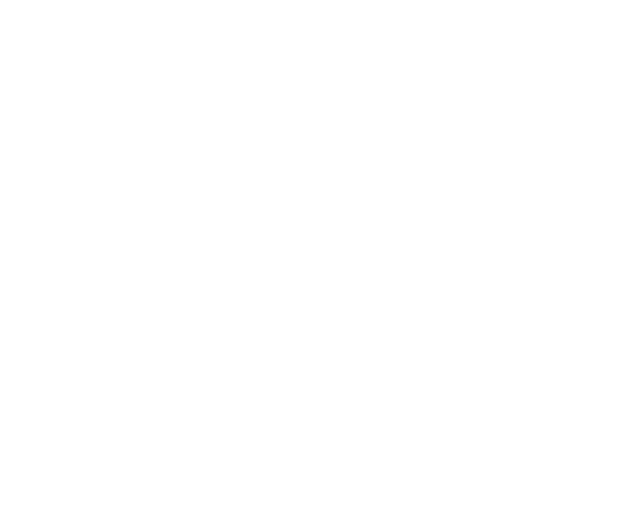
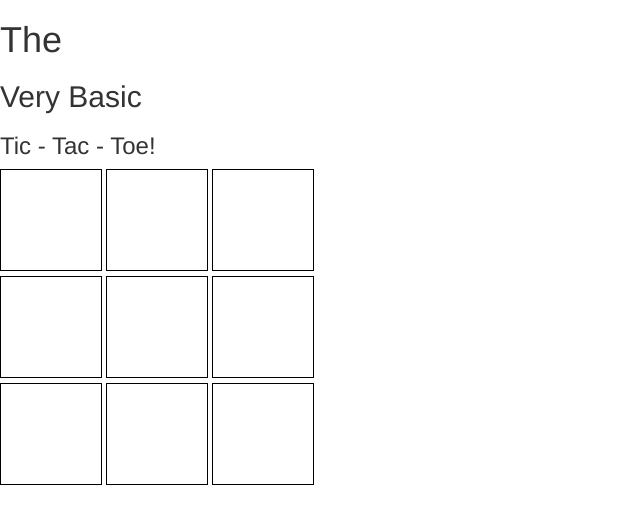
Before and after one commit to Epi2015/tictactoe, a plain HTML site: page index.html in a window 1280 px wide. Shown: the whole page, without its empty margins (0-640 px from the left). Drawn offline with Linux system fonts and the light colour scheme.

Commit message:
add canvas grid to index.html

```diff
--- a/css/styles.css
+++ b/css/styles.css
@@ -1,13 +1,4 @@
-.jumbotron h2 {
-	text-align: center;
-}
+canvas {
+border:1px solid black;
 
-.jumbotron {
-	margin-top: 25px;
-	padding-top: 3px;
-	padding-bottom: 10px;
-}
-
-.panel{
-	margin-top:30px;
-}
+	}
--- a/index.html
+++ b/index.html
@@ -11,6 +11,25 @@
   <body>
 
 
+    <h1>The</h1><h2>Very Basic</h2><h3> Tic - Tac - Toe!</h3>
+
+    <canvas id = "canvas1"  width="100" height="100" onclick="canvasClicked(1)"></canvas>
+    <canvas id = "canvas2"  width="100" height="100" onclick="canvasClicked(2)"></canvas>
+    <canvas id = "canvas3"  width="100" height="100" onclick="canvasClicked(3)"></canvas>
+    <br>
+    <canvas id = "canvas4"  width="100" height="100" onclick="canvasClicked(4)"></canvas>
+    <canvas id = "canvas5"  width="100" height="100" onclick="canvasClicked(5)"></canvas>
+    <canvas id = "canvas6"  width="100" height="100" onclick="canvasClicked(6)"></canvas>
+    <br>
+    <canvas id = "canvas7"  width="100" height="100" onclick="canvasClicked(7)"></canvas>
+    <canvas id = "canvas8"  width="100" height="100" onclick="canvasClicked(8)"></canvas>
+    <canvas id = "canvas9"  width="100" height="100" onclick="canvasClicked(9)"></canvas>
+
+
+
+
+
+
 
   </body>
 </html>
```
